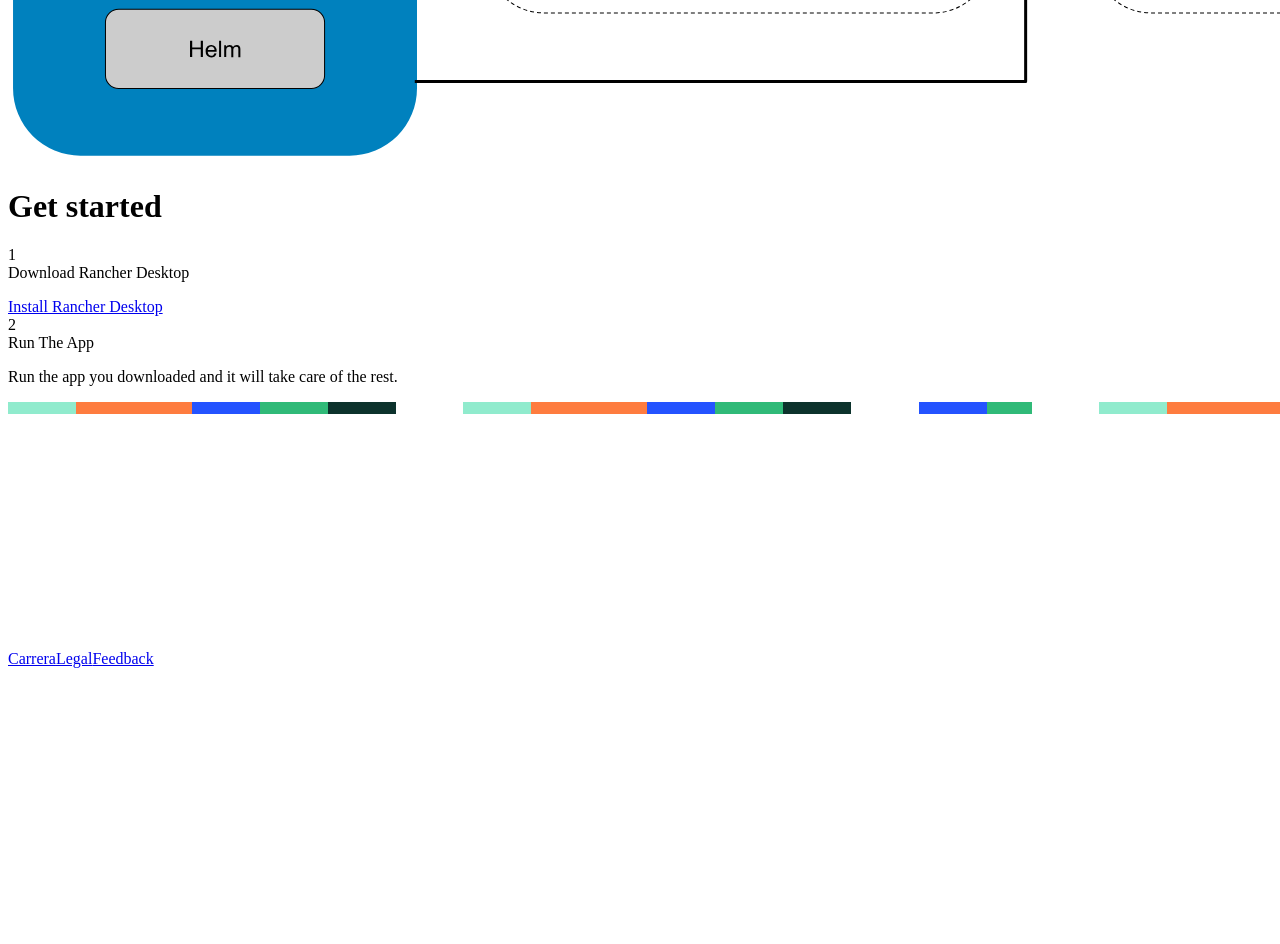
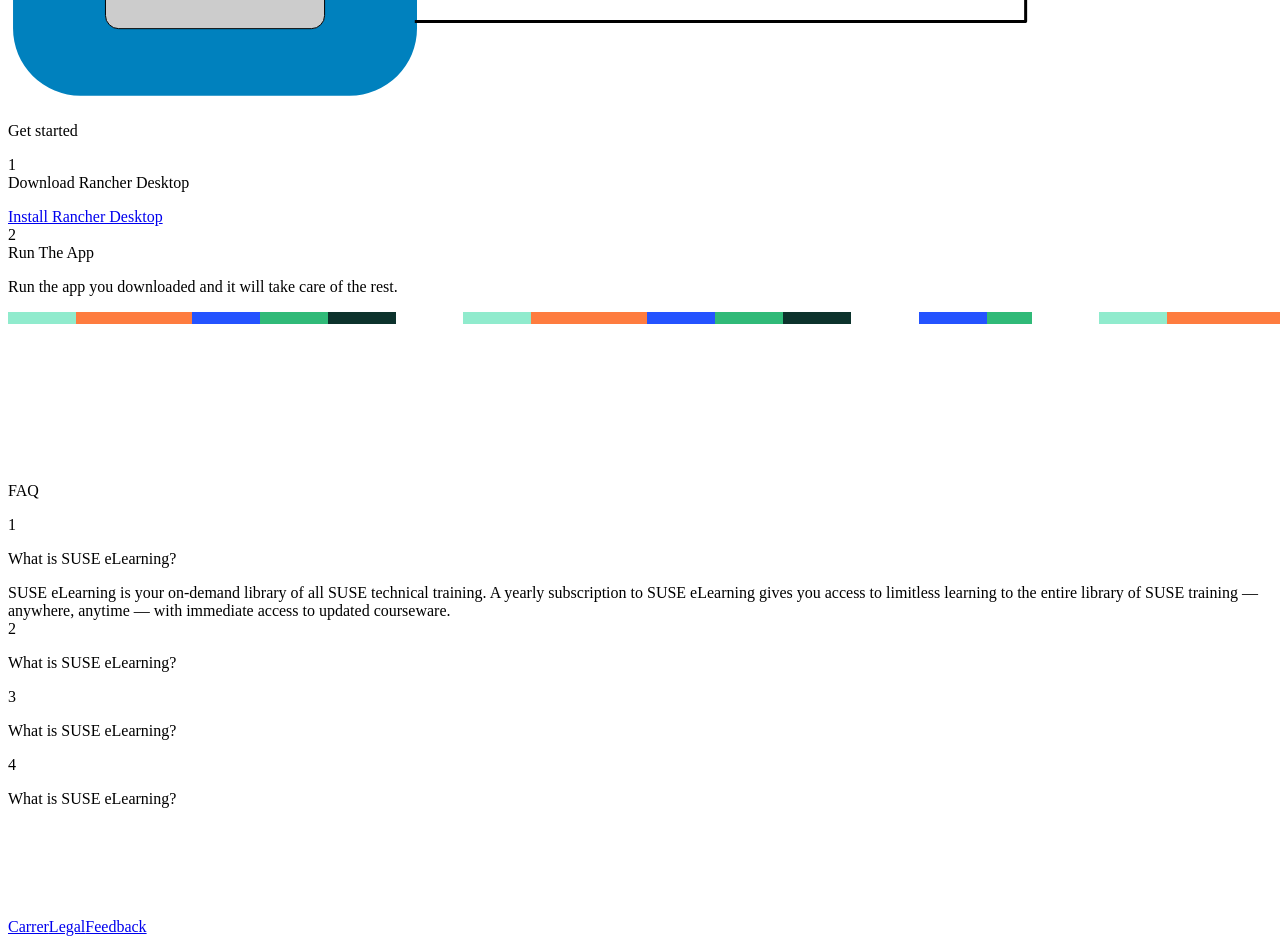
Before and after one commit to SUSE/alp.io, a Next.js app: page /project-template/ in a window 1280 px wide. Shown: the part 8200-9144 px from the top of the page. Before the commit the page ends 8876 px from the top, so only its background shows below. Built offline with nearby package versions, Linux system fonts and the light colour scheme.

Commit message:
New: Collapse component

```diff
--- /dev/null
+++ b/components/Collapse.tsx
@@ -0,0 +1,37 @@
+import { motion } from 'framer-motion'
+import { useState } from 'react'
+
+interface CollapseItem {
+  title: string
+  description: string
+  isEnable?: boolean
+}
+
+export const Collapse = ({ elements }: { elements: CollapseItem[] }) => {
+  const [isOpen, setIsOpen] = useState(1)
+  return (
+    <div className='grid grif-flow-row'>
+      {elements.map((ele, i) => (
+        <CollapseItem key={i} id={i + 1} {...ele} isOpen={isOpen} setIsOpen={setIsOpen} />
+      ))}
+    </div>
+  )
+}
+
+export const CollapseItem = ({ title, description, id, isOpen, setIsOpen }) => {
+  const openItem = isOpen === id
+
+  return (
+    <div onClick={() => setIsOpen(id)}>
+      <div className={`flex flex-row align-middle gap-2 border-t-2 ${openItem && 'border-green-500'} hover:cursor-pointer`}>
+        <span className={`p-2 ${openItem ? 'bg-green-500 text-white' : 'bg-gray-100 text-gray-500'} font-bold text-2xl transition-all`}>{id}</span>
+        <p className='place-self-center text-xl'>{title}</p>
+      </div>
+      {openItem && (
+        <motion.div initial={{ opacity: 0, y: -20 }} animate={{ opacity: 1, y: 0 }} transition={{ delay: 0.2 }} className='px-10 py-4'>
+          {description}
+        </motion.div>
+      )}
+    </div>
+  )
+}
--- a/db/project-info.js
+++ b/db/project-info.js
@@ -62,7 +62,7 @@
   ],
   projectFooterLinks: [
     {
-      title: 'Carrera',
+      title: 'Carrer',
       href: 'http://www.google.com',
     },
     {
--- a/pages/index.tsx
+++ b/pages/index.tsx
@@ -2,11 +2,11 @@
 import HowItWorksSVG from '@/assets/how_it_works.svg'
 import { DecorationLineSVG } from '@/assets/images'
 import { BulletPointCard, GetStartedDownloadCard } from '@/components/Cards'
+import { Collapse } from '@/components/Collapse'
 import { CtaBox } from '@/components/CtaBox'
 import { PROJECT_CONFIGURATION } from '@/db/project-info'
 import { motion } from 'framer-motion'
 import Head from 'next/head'
-
 export default function Home() {
   /** 👀 Texts are generating from `db/project-info.js` file. There you can fill all the information related to the project such as name, description, call to action messages, repository/documentation URL, etc. */
   const { projectTitle, projectSubtitle, projectWhy, projectHow, projectGetStarted } = PROJECT_CONFIGURATION
@@ -35,7 +35,7 @@
 
         {/** 👀 Why section */}
         <div className='grid grid-flow-row gap-6'>
-          <h1 className='text-center text-secondary-light font-bold text-4xl mb-6'>Why {projectTitle}?</h1>
+          <p className='text-center text-secondary-light font-bold text-4xl mb-6'>Why {projectTitle}?</p>
 
           <motion.div className='grid grid-flow-row md:grid-flow-col gap-4 2xl:gap-20' initial='hidden' animate='visible' variants={motionListItems}>
             {projectWhy.map((ele) => {
@@ -52,7 +52,7 @@
 
         {/** 👀 How to section */}
         <div className='grid grid-flow-row gap-6'>
-          <h1 className='text-center text-secondary-light font-bold text-4xl mb-6'>How it works?</h1>
+          <p className='text-center text-secondary-light font-bold text-4xl mb-6'>How it works?</p>
 
           <div className='grid grid-flow-row gap-4 2xl:gap-8'>
             <p>{projectHow.description}</p>
@@ -66,8 +66,8 @@
         </div>
 
         {/** 👀 Call to action */}
-        <div className='grid grid-flow-row gap-6 '>
-          <h1 className='text-center text-secondary-light font-bold text-4xl mb-6'>Get started</h1>
+        <div className='grid grid-flow-row gap-6'>
+          <p className='text-center text-secondary-light font-bold text-4xl mb-6'>Get started</p>
 
           <div className='relative grid grid-flow-row md:grid-flow-col gap-4 bg-secondary-dark px-6 py-10 text-white '>
             {projectGetStarted.map((ele, i) => (
@@ -86,6 +86,30 @@
             </div>
           </div>
         </div>
+
+        <div className='grid grid-flow-row gap-6 '>
+          <p className='text-center text-secondary-light font-bold text-4xl mb-6'>FAQ</p>
+          <Collapse
+            elements={[
+              {
+                title: 'What is SUSE eLearning?',
+                description: 'SUSE eLearning is your on-demand library of all SUSE technical training. A yearly subscription to SUSE eLearning gives you access to limitless learning to the entire library of SUSE training — anywhere, anytime — with immediate access to updated courseware.',
+              },
+              {
+                title: 'What is SUSE eLearning?',
+                description: 'SUSE eLearning is your on-demand library of all SUSE technical training. A yearly subscription to SUSE eLearning gives you access to limitless learning to the entire library of SUSE training — anywhere, anytime — with immediate access to updated courseware.',
+              },
+              {
+                title: 'What is SUSE eLearning?',
+                description: 'SUSE eLearning is your on-demand library of all SUSE technical training. A yearly subscription to SUSE eLearning gives you access to limitless learning to the entire library of SUSE training — anywhere, anytime — with immediate access to updated courseware.',
+              },
+              {
+                title: 'What is SUSE eLearning?',
+                description: 'SUSE eLearning is your on-demand library of all SUSE technical training. A yearly subscription to SUSE eLearning gives you access to limitless learning to the entire library of SUSE training — anywhere, anytime — with immediate access to updated courseware.',
+              },
+            ]}
+          />
+        </div>
       </main>
     </div>
   )
```
Also changed, not shown: 2 other files (tests, documents, lock files or other folders).
